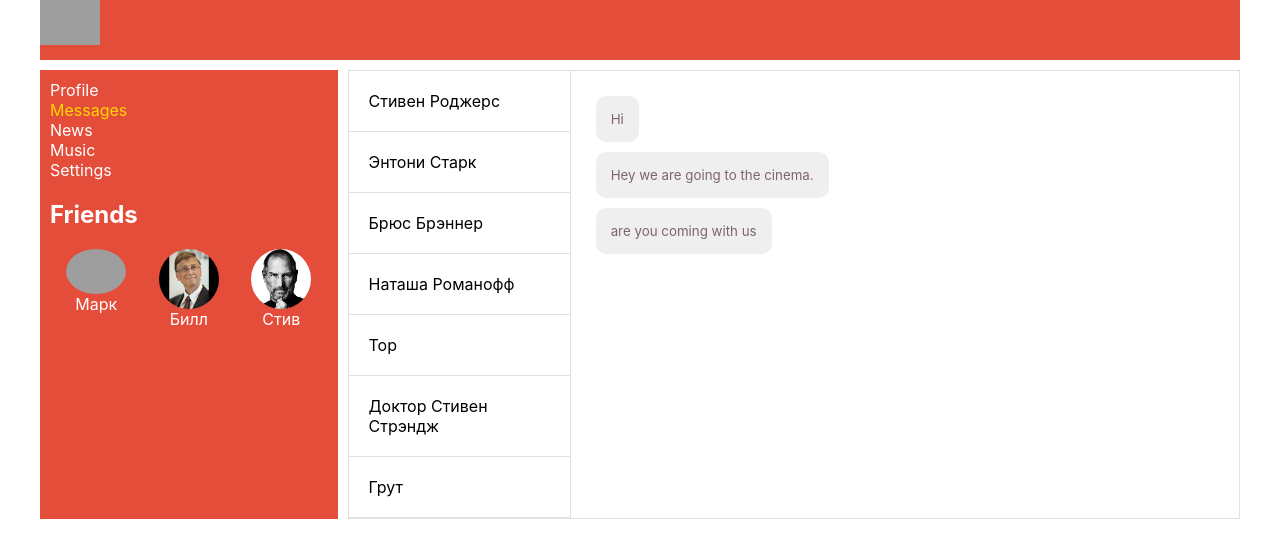
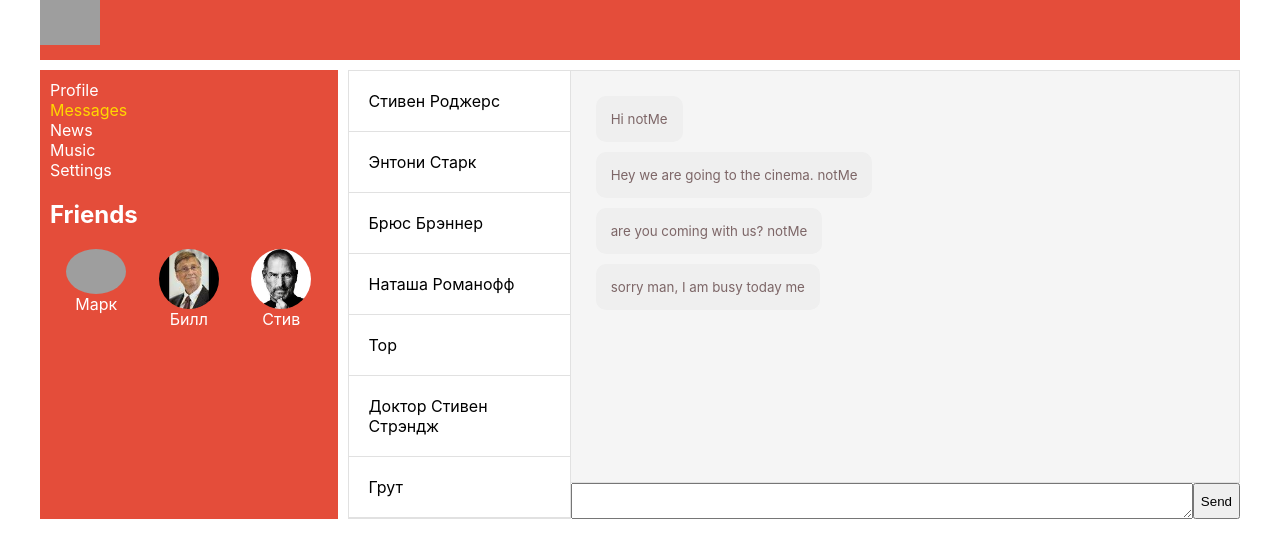
Before and after one commit to dev-alex-ya/react-kamasutra, a React (Create React App) app: page /dialogs in a window 1280 px wide. Shown: the top 558 px of the page. Built offline with nearby package versions, Linux system fonts and the light colour scheme; grey boxes are pictures that could not be loaded.

Commit message:
add section NewMessage to Dialogs

```diff
--- a/src/components/Dialogs/Dialogs.jsx
+++ b/src/components/Dialogs/Dialogs.jsx
@@ -2,23 +2,22 @@ import React from 'react';
 import DialogItem from './DialogItem/DialogItem';
 import Message from './Message/Message';
 import classes from './Dialogs.module.css';
-
-
-
-// let dialogsElements = dialogs.map(dialog => <DialogItem name={dialog.name} id={dialog.id} />);
-
-// let messagesElements = messages.map( msg => <Message message={msg.message} /> );
+import NewMessage from "./NewMessage/NewMessage";
 
 const Dialogs = (props) => {
+
     return (
         <div className={classes.dialogs}>
             <div className={classes.dialogsItems}>
                 {props.dialogs.map(dialog => <DialogItem name={dialog.name} id={dialog.id} />)}
             </div>
 
-            <div className={classes.messages}>
-                {props.messages.map( msg => <Message message={msg.message} /> )}
-            </div>
+            <section className={classes.messages}>
+                <div className={classes.messagesItems}>
+                    {props.messages.map(msg => <Message message={`${msg.message} ${msg.messageOwner}`} /> )}
+                </div>
+                <NewMessage/>
+            </section>
         </div>
     );
 };
--- a/src/components/Dialogs/Dialogs.module.css
+++ b/src/components/Dialogs/Dialogs.module.css
@@ -10,11 +10,19 @@
 .messages {
     display: flex;
     flex-direction: column;
+    justify-content: space-between;
+}
+
+.messagesItems {
+    flex-grow: 1;
+    display: flex;
+    flex-direction: column;
     align-items: flex-start;
     font-size: smaller;
     border: #e1e1e1 solid 1px;
     border-left: 0;
     padding: 20px;
+    background-color: #f5f5f5;
 }
 
 .message {
@@ -25,3 +33,6 @@
     margin: 5px;
     border-radius: 10px;
 }
+.message.me {
+    background-color:  #e44d3a
+}
--- /dev/null
+++ b/src/components/Dialogs/NewMessage/NewMessage.jsx
@@ -0,0 +1,13 @@
+import React from 'react';
+import classes from './NewMessage.module.css';
+
+const NewMessage = (props) => {
+    return (
+        <div className={classes.newMessage}>
+            <textarea className={classes.text}></textarea>
+            <button className={classes.btnSend}>Send</button>
+        </div>
+    );
+};
+
+export default NewMessage;
--- /dev/null
+++ b/src/components/Dialogs/NewMessage/NewMessage.module.css
@@ -0,0 +1,13 @@
+.newMessage {
+    /*border: #e44d3a 1px solid;*/
+    display: flex;
+    width: 100%;
+}
+
+.text {
+    flex-grow: 1;
+}
+
+.btnSend {
+    flex-grow: 0;
+}
```
Also changed, not shown: src/redux/state.js.
